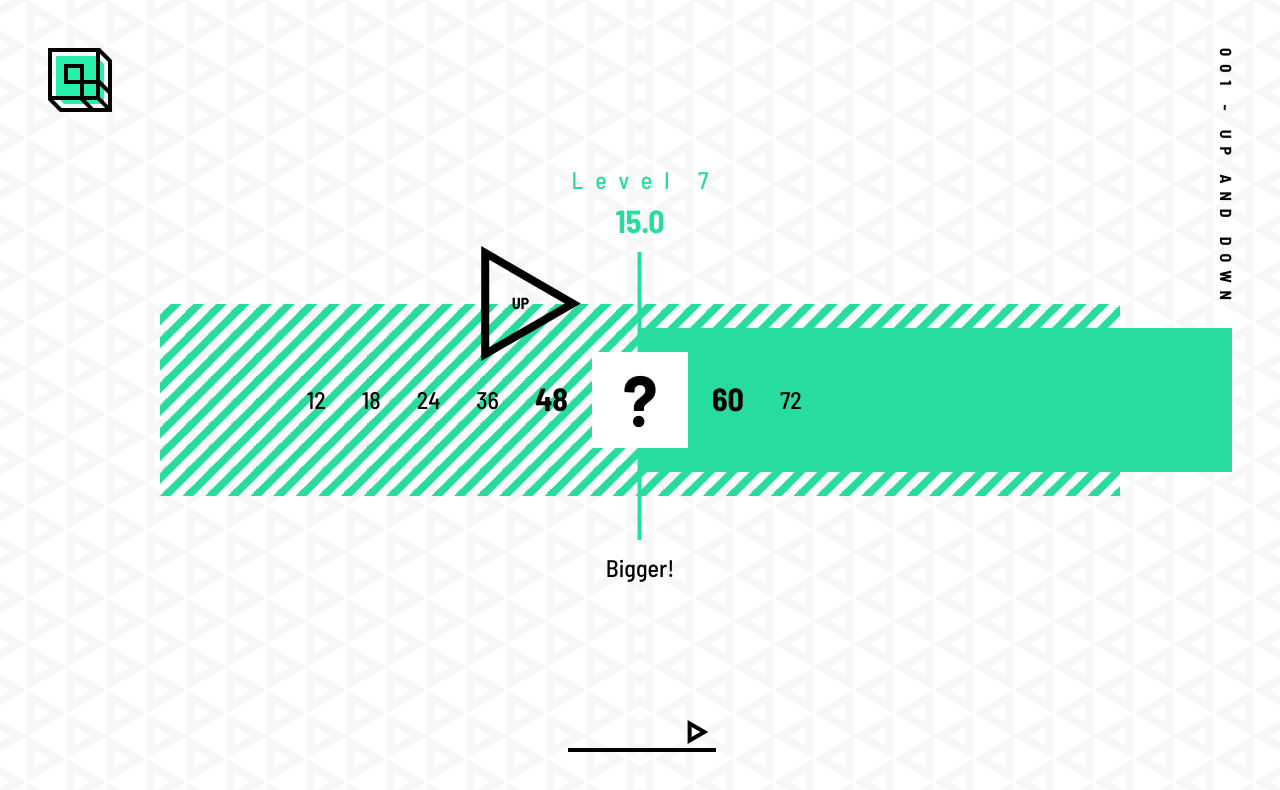
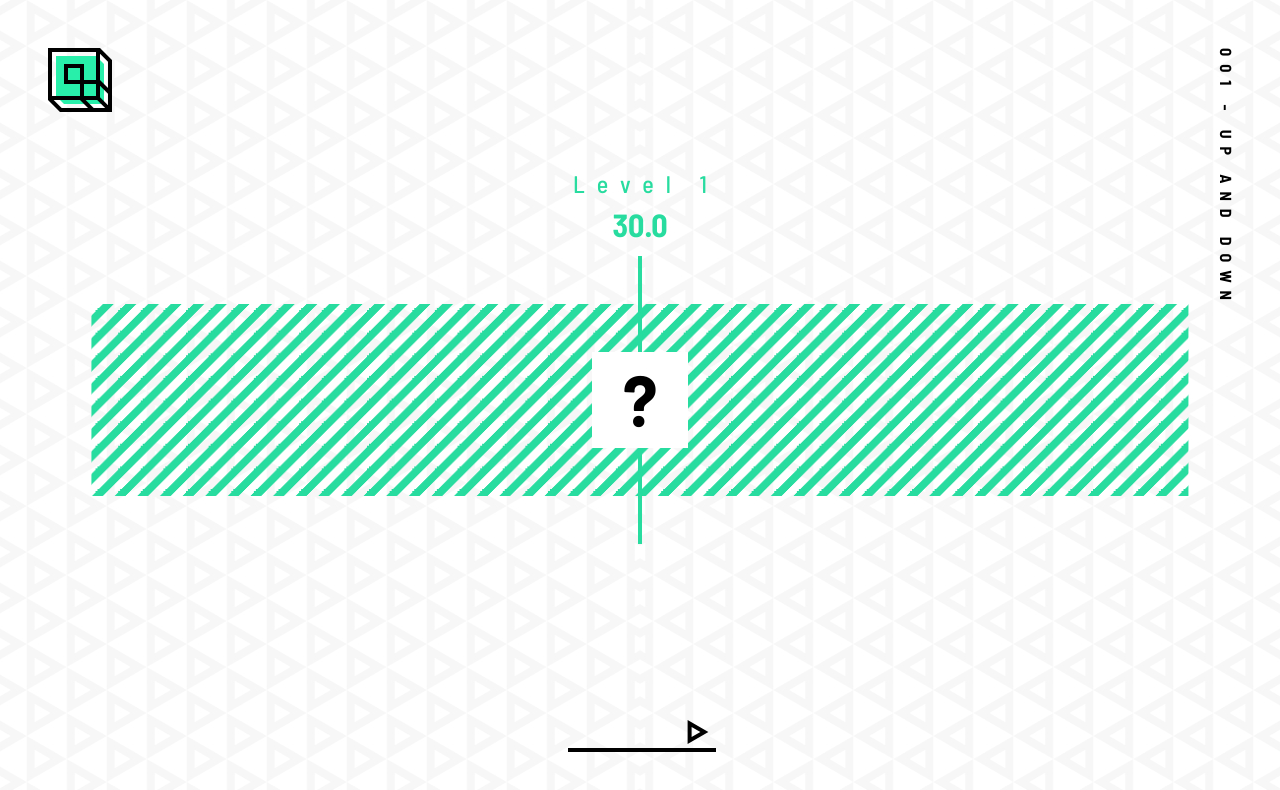
Before and after one commit to O-Kreator/BUMP, a React (Create React App) app: page /updown in a window 1280 px wide. Shown: the top 790 px of the page. Built offline with nearby package versions, Linux system fonts and the light colour scheme.

Commit message:
build: don't know what i changed

```diff
--- a/src/components/game/updown/Indicator.tsx
+++ b/src/components/game/updown/Indicator.tsx
@@ -3,11 +3,13 @@
 import { Center, VerticallyCenter } from '../../util/Center';
 import { identityColor } from '../../../constants';
 import UpDownIndicator from './UpDownIndicator';
+import { IndicatorType } from './indicatorType';
 
 const Stick = styled.div`
-  width: 4px; height: 288px;
+  width: 4px;
+  height: 288px;
   background-color: ${identityColor};
-  transition: .2s;
+  transition: 0.2s;
 
   @media screen and (max-width: 767px), screen and (max-height: 575px) {
     height: 168px;
@@ -35,6 +37,8 @@
   font-size: 1.5em;
   letter-spacing: 0.5em;
 
+  text-wrap: no-wrap;
+
   line-height: 1.5rem;
 
   padding-left: 0.5em;
@@ -42,7 +46,10 @@
 
   color: ${identityColor};
 
-  transition: .2s;
+  transition: 0.2s;
+
+  user-drag: none;
+  user-select: none;
 
   @media screen and (max-width: 767px), screen and (max-height: 575px) {
     font-size: 1rem;
@@ -60,7 +67,10 @@
 
   color: ${identityColor};
 
-  transition: .2s;
+  transition: 0.2s;
+
+  user-drag: none;
+  user-select: none;
 
   @media screen and (max-width: 767px), screen and (max-height: 575px) {
     font-size: 1.5rem;
@@ -80,15 +90,18 @@
   line-height: 1.5rem;
 
   margin-top: 16px;
-  margin-bottom: 52px;
+  margin-bottom: 44px;
 
-  transition: .2s;
+  transition: 0.2s;
+
+  user-drag: none;
+  user-select: none;
 
   @media screen and (max-width: 767px), screen and (max-height: 575px) {
     font-size: 1rem;
     line-height: 1rem;
-    margin-top: 12px;
-    margin-bottom: 32px;
+    margin-top: 18px;
+    margin-bottom: 36px;
   }
 
   @media screen and (max-width: 375px), screen and (max-height: 568px) {
@@ -97,7 +110,7 @@
   }
 `;
 
-const LastAnswerIndicator = styled.div<{ showOnLeft: boolean }>`
+const LastAnswerIndicator = styled.div<{ type: IndicatorType }>`
   ${VerticallyCenter}
   z-index: -1;
 
@@ -106,7 +119,10 @@
 
   background-color: ${identityColor};
 
-  transition: .2s;
+  transition: 0.2s;
+
+  user-drag: none;
+  user-select: none;
 
   @media screen and (max-width: 767px), screen and (max-height: 575px) {
     height: 132px;
@@ -116,25 +132,22 @@
     height: 80px;
   }
 
-  ${({ showOnLeft }) =>
-    showOnLeft
-      ? `
-        right: 50%;
-      `
-      : `
-        left: 50%;
-      `}
+  ${({ type }) =>
+    type === IndicatorType.Down
+      ? 'right: 50%;'
+      : type === IndicatorType.Up
+      ? 'left: 50%;'
+      : 'display: none;'}
 `;
 
-
-export default function Indicator(props: {
+export function Indicator(props: {
   level: number;
   currentTime: number;
-  up: boolean;
+  type: IndicatorType;
 }) {
   return (
     <>
-      <UpDownIndicator up={props.up} />
+      <UpDownIndicator type={props.type} />
 
       <CenterWrap>
         <TopWrap>
@@ -142,10 +155,18 @@
           <Time>{props.currentTime.toFixed(1)}</Time>
         </TopWrap>
         <Stick />
-        <Message>{props.up ? 'Bigger!' : 'Smaller!'}</Message>
+        <Message>
+          {props.type === IndicatorType.Down
+            ? 'Bigger!'
+            : props.type === IndicatorType.Up
+            ? 'Smaller!'
+            : props.type === IndicatorType.Correct
+            ? 'Correct!'
+            : '　'}
+        </Message>
       </CenterWrap>
 
-      <LastAnswerIndicator showOnLeft={!props.up} />
+      <LastAnswerIndicator type={props.type} />
     </>
   );
 }
--- /dev/null
+++ b/src/components/game/updown/NumberInput.tsx
@@ -0,0 +1,128 @@
+import React, { KeyboardEvent } from 'react'; //뀨
+import styled from 'styled-components';
+
+import { HorizontallyCenter } from '../../util/Center';
+
+import { ReactComponent as InputButtonIcon } from '../../../assets/input_button.svg';
+
+const InputWrap = styled.div`
+  ${HorizontallyCenter}
+  transition: .2s;
+
+  width: 144px;
+
+  @media screen and (min-width: 768px) and (min-height: 576px) {
+    bottom: 48px;
+  }
+
+  @media screen and (max-width: 767px), screen and (max-height: 575px) {
+    bottom: 18px;
+  }
+`;
+
+const Input = styled.input`
+  z-index: 30;
+  transition: 0.2s;
+
+  font-weight: 500;
+  font-size: 1.5rem;
+  text-align: center;
+
+  width: 100%;
+  height: 32px;
+  line-height: 28px;
+
+  border: none;
+  border-bottom: 4px black solid;
+  background: none;
+
+  -moz-appearance: textfield;
+
+  ::-webkit-inner-spin-button,
+  ::-webkit-outer-spin-button {
+    -webkit-appearance: none;
+    margin: 0;
+  }
+
+  @media screen and (max-width: 375px), screen and (max-height: 568px) {
+    font-size: 1rem;
+    height: 24px;
+    border-bottom: 2px black solid;
+  }
+`;
+
+const Button = styled.button`
+  z-index: 30;
+  transition: 0.2s;
+
+  position: absolute;
+
+  width: 32px;
+  background-color: transparent;
+  border: none;
+  right: 0;
+  bottom: 4px;
+`;
+
+const InputButtonIconStyled = styled(InputButtonIcon)`
+  position: relative;
+  width: 24px;
+  height: 24px;
+  transition: 0.2s;
+
+  @media screen and (max-width: 375px), screen and (max-height: 568px) {
+    width: 16px;
+    height: 16px;
+    bottom: -1px;
+  }
+`;
+
+const Number = /^[0-9]+$/;
+
+export default function NumberInput(props: {
+  min: number;
+  max: number;
+  onNumberSubmit: (answer: number) => void;
+}) {
+  const inputRef = React.useRef<HTMLInputElement | null>(null);
+
+  /**
+   * Pass the value written in input to the event handler.
+   */
+  function submit() {
+    if (inputRef.current && Number.test(inputRef.current.value)) {
+      const parsed = parseInt(inputRef.current.value);
+      if (parsed < props.min || parsed > props.max) {
+        return;
+      }
+      props.onNumberSubmit(parsed);
+      inputRef.current.value = '';
+    }
+  }
+
+  /**
+   * If player press the 'enter' key, execute submit().
+   * @params e the event received
+   */
+  function onKeyPress(e: KeyboardEvent<HTMLInputElement>) {
+    const keyVal = e.which || e.keyCode;
+    if (keyVal === 13) {
+      submit();
+    }
+  }
+
+  return (
+    <InputWrap>
+      <Input
+        ref={inputRef}
+        type="number"
+        min={props.min}
+        max={props.max}
+        onKeyPress={onKeyPress}
+      />
+      <Button onClick={submit}>
+        <InputButtonIconStyled />
+      </Button>
+    </InputWrap>
+  );
+}
--- a/src/components/game/updown/UpDownIndicator.tsx
+++ b/src/components/game/updown/UpDownIndicator.tsx
@@ -2,6 +2,7 @@
 import styled from 'styled-components';
 import { ReactComponent as ArrowUpSvg } from '../../../assets/updown-arrow_up.svg';
 import { ReactComponent as ArrowDownSvg } from '../../../assets/updown-arrow_down.svg';
+import { IndicatorType } from './indicatorType';
 
 const ArrowUp = styled(ArrowUpSvg)`
   position: absolute;
@@ -10,7 +11,10 @@
   width: 110px;
   height: 115px;
 
-  transition: .2s;
+  transition: 0.2s;
+
+  user-drag: none;
+  user-select: none;
 
   @media screen and (min-width: 768px) and (min-height: 576px) {
     margin-top: -154px;
@@ -44,6 +48,9 @@
 
   transition: .2s;
 
+  user-drag: none;
+  user-select: none;
+
   @media screen and (min-width: 768px) and (min-height: 576px) {
     margin-bottom: -154px;
     margin-right: -164px;
@@ -66,6 +73,10 @@
     }
 `;
 
-export default function UpDownIndicator(props: { up: boolean }) {
-  return props.up ? <ArrowUp /> : <ArrowDown />;
+export default function UpDownIndicator(props: { type: IndicatorType }) {
+  return props.type === IndicatorType.Down ? (
+    <ArrowUp />
+  ) : props.type === IndicatorType.Up ? (
+    <ArrowDown />
+  ) : null;
 }
--- a/src/components/game/updown/index.tsx
+++ b/src/components/game/updown/index.tsx
@@ -11,18 +11,19 @@
 import LowerNumbers from './numbers/LowerNumbers';
 import HigherNumbers from './numbers/HigherNumbers';
 
-import Indicator from './Indicator';
+import { Indicator } from './Indicator';
+import { IndicatorType } from './indicatorType';
 import TimeIndicator from './TimeIndicator';
+
+import NumberInput from './NumberInput';
 
 import { identityColor } from '../../../constants';
 import Background from './Background';
-import { ReactComponent as InputButtonIcon } from '../../../assets/input_button.svg';
-
-
-
 
 const UnknownAnswer = styled.div`
   z-index: 10;
+  user-drag: none;
+  user-select: none;
 
   font-size: 4.5rem;
   font-weight: 700;
@@ -35,122 +36,118 @@
   text-align: center;
   background: white;
 
-  transition: .2s;
+  transition: 0.2s;
 
   @media screen and (max-width: 375px), screen and (max-height: 568px) {
     font-size: 2rem;
-    width: 48px; height: 48px;
+    width: 48px;
+    height: 48px;
     line-height: 44px;
   }
 `;
 
-const NumberInputWrap = styled.div`
-  ${HorizontallyCenter}
-  transition: .2s;
-
-  width: 144px;
-
-  @media screen and (min-width: 768px) and (min-height: 576px) {
-    bottom: 48px;
+export default function UpDownGame() {
+  const max = 100;
+  const min = 1;
+  function createAnswer() {
+    return Math.round(Math.random() * (max - min)) + min;
   }
-
-  @media screen and (max-width: 767px), screen and (max-height: 575px) {
-    bottom: 18px;
-  }
-
-`;
-
-const NumberInput = styled.input`
-  z-index: 30;
-  transition: .2s;
-
-  font-weight: 500;
-  font-size: 1.5rem;
-  text-align: center;
-
-  width: 100%;
-  height: 32px;
-  line-height: 28px;
-
-  border: none;
-  border-bottom: 4px black solid;
-  background: none;
-
-  -moz-appearance: textfield;
-
-  ::-webkit-inner-spin-button,
-  ::-webkit-outer-spin-button {
-    -webkit-appearance: none;
-    margin: 0;
-  }
-
-  @media screen and (max-width: 375px), screen and (max-height: 568px) {
-    font-size: 1rem;
-    height: 24px;
-    border-bottom: 2px black solid;
-  }
-`;
-
-const NumberButton = styled.button`
-  z-index: 30;
-  transition: .2s;
-
-  position: absolute;
-
-  width: 32px;
-  background-color: transparent;
-  border: none;
-  right: 0;
-  bottom: 4px;
-`;
-
-const InputButtonIconStyled = styled(InputButtonIcon)`
-  position: relative;
-  width: 24px; height: 24px;
-  transition: .2s;
-
-  @media screen and (max-width: 375px), screen and (max-height: 568px) {
-    width: 16px; height: 16px;
-    bottom: -1px;
-  }
-`;
-
-
-export default function UpDownGame() {
-  const [currentTime, setCurrentTime] = React.useState(20);
-  const [maxTime, setMaxTime] = React.useState(20);
+  const [answer, setAnswer] = React.useState(createAnswer());
+  const [isCorrect, setCorrect] = React.useState(false);
+  const [currentTime, setCurrentTime] = React.useState(35);
+  const [maxTime, setMaxTime] = React.useState(35);
+  const [answers, setAnswers] = React.useState<number[]>([]);
+  const [lastAnswer, setLastAnswer] = React.useState<number | null>(null);
+  const [level, setLevel] = React.useState(1);
 
   React.useEffect(
     () => {
-      if (currentTime > 0) {
+      if (currentTime > 0 && !isCorrect) {
         const id = setInterval(() => {
-          setCurrentTime(prev => +(prev - 0.1).toFixed(1));
+          setCurrentTime(prev => Math.max(0, +(prev - 0.1).toFixed(1)));
         }, 100);
 
         return () => clearInterval(id);
       }
       return;
     },
-    [currentTime]
+    [currentTime, isCorrect]
   );
 
+  /**
+   * when number was submitted, handle the number submit
+   */
+  function onNumberSubmit(input: number) {
+    if (answers.includes(input)) {
+      return;
+    }
+    if (isCorrect) {
+      return;
+    }
+    if (input === answer) {
+      setCorrect(true);
+      setTimeout(() => {
+        setCorrect(false);
+        setLevel(prev => prev + 1);
+        setAnswers([]);
+        setLastAnswer(null);
+        const newTime = maxTime * 0.8;
+        setCurrentTime(newTime);
+        setMaxTime(newTime);
+        setAnswer(createAnswer());
+      }, 3000);
+    } else {
+      setCurrentTime(time => Math.max(0, time - 1));
+    }
+    setLastAnswer(input);
+    setAnswers(before => before.concat(input));
+  }
+
+  const lowerNumbers = answers
+    .filter(value => value < answer)
+    .sort((a, b) => a - b);
+  const higherNumbers = answers
+    .filter(value => value > answer)
+    .sort((a, b) => a - b);
+
   return (
-    <GameBase title="001 - UP AND DOWN">
-      <Background></Background>
+    <GameBase id={1} title="UP AND DOWN">
+      <Background />
+      <UnknownAnswer>{isCorrect ? answer : '?'}</UnknownAnswer>
+
       <TimeIndicator currentTime={currentTime} maxTime={maxTime} />
-      <UnknownAnswer>?</UnknownAnswer>
+      <Indicator
+        level={level}
+        currentTime={currentTime}
+        type={
+          !lastAnswer
+            ? IndicatorType.None
+            : lastAnswer > answer
+            ? IndicatorType.Up
+            : lastAnswer < answer
+            ? IndicatorType.Down
+            : IndicatorType.Correct
+        }
+      />
 
-      <Indicator level={7} currentTime={currentTime} up={true} />
+      <LowerNumbers
+        lastInput={
+          lastAnswer !== null && lastAnswer < answer
+            ? lowerNumbers.indexOf(lastAnswer)
+            : undefined
+        }
+        numbers={lowerNumbers}
+      />
+      <HigherNumbers
+        lastInput={
+          lastAnswer !== null && lastAnswer > answer
+            ? higherNumbers.indexOf(lastAnswer)
+            : undefined
+        }
+        numbers={higherNumbers}
+      />
 
-      <LowerNumbers numbers={[12, 18, 24, 36, 48]} />
-      <HigherNumbers numbers={[60, 72]} />
-
-      <NumberInputWrap>
-        <NumberInput type="number" min={0} max={100} />
-        <NumberButton>
-          <InputButtonIconStyled />
-        </NumberButton>
-      </NumberInputWrap>
+      <NumberInput min={min} max={max} onNumberSubmit={onNumberSubmit} />
     </GameBase>
   );
 }
--- /dev/null
+++ b/src/components/game/updown/indicatorType.ts
@@ -0,0 +1,6 @@
+export enum IndicatorType {
+  Up,
+  Down,
+  None,
+  Correct
+}
--- a/src/components/game/updown/numbers/HigherNumbers.tsx
+++ b/src/components/game/updown/numbers/HigherNumbers.tsx
@@ -16,7 +16,7 @@
   }
 `;
 
-const Number = styled.span`
+const Number = styled.span<{ underlined: boolean }>`
   position: relative;
 
   font-size: 1.5rem;
@@ -24,6 +24,9 @@
   margin-left: 36px;
 
   transition: .2s;
+
+  user-drag: none;
+  user-select: none;
 
   &:first-child {
     margin-left: 0;
@@ -49,13 +52,15 @@
       bottom: 3px;
     }
   }
+
+  ${({underlined}) => underlined && 'text-decoration: underline;'}
 `;
 
-export default function LowerNumbers(props: { numbers: number[] }) {
+export default function LowerNumbers(props: { lastInput?: number, numbers: number[] }) {
   return (
     <Wrap>
-      {props.numbers.map(num => (
-        <Number key={num}>{num}</Number>
+      {props.numbers.map((number, index) => (
+        <Number underlined={index === props.lastInput} key={index}>{number}</Number>
       ))}
     </Wrap>
   );
--- a/src/components/game/updown/numbers/LowerNumbers.tsx
+++ b/src/components/game/updown/numbers/LowerNumbers.tsx
@@ -16,14 +16,16 @@
   }
 `;
 
-const Number = styled.span`
+const Number = styled.span<{ underlined: boolean }>`
   position: relative;
 
   font-size: 1.5rem;
-  line-height: 2.5rem;
   margin-right: 36px;
 
   transition: .2s;
+
+  user-drag: none;
+  user-select: none;
 
   &:last-child {
     margin-right: 0;
@@ -33,12 +35,11 @@
   }
 
   &:not(:last-child) {
-    bottom: 2px;
+    bottom: 3px;
   }
 
   @media screen and (max-width: 375px), screen and (max-height: 568px) {
     font-size: 1rem;
-    line-height: 2rem;
     margin-right: 18px;
 
     &:last-child {
@@ -49,13 +50,15 @@
       bottom: 3px;
     }
   }
+
+  ${({underlined}) => underlined && 'text-decoration: underline;'}
 `;
 
-export default function LowerNumbers(props: { numbers: number[] }) {
+export default function LowerNumbers(props: { lastInput?: number, numbers: number[] }) {
   return (
     <Wrap>
-      {props.numbers.map(num => (
-        <Number key={num}>{num}</Number>
+      {props.numbers.map((number, index) => (
+        <Number underlined={index === props.lastInput} key={index}>{number}</Number>
       ))}
     </Wrap>
   );
```
Also changed, not shown: public/index.html (+8 -1 lines), src/components/game/GameBase.tsx (+25 -10 lines), public/favicon.png (added).
